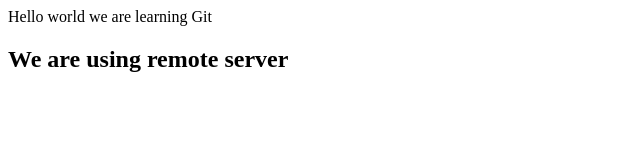
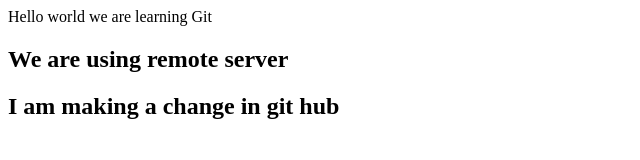
Before and after one commit to aashah15/GitTest, a plain HTML site: page Index.html in a window 1280 px wide. Shown: the whole page, without its empty margins (0-640 px from the left). Drawn offline with Linux system fonts and the light colour scheme.

Commit message:
Update Index.html
changes form git hub

```diff
--- a/Index.html
+++ b/Index.html
@@ -1,3 +1,4 @@
+
 <!DOCTYPE html>
 <html lang="en">
 <head>
@@ -7,5 +8,6 @@
 <body>
 </h2>    Hello world we are learning Git </h2>
 <h2> We are using remote server</h2>
+<h2> I am making a change in git hub</h2>
 </body>
 </html>
```
